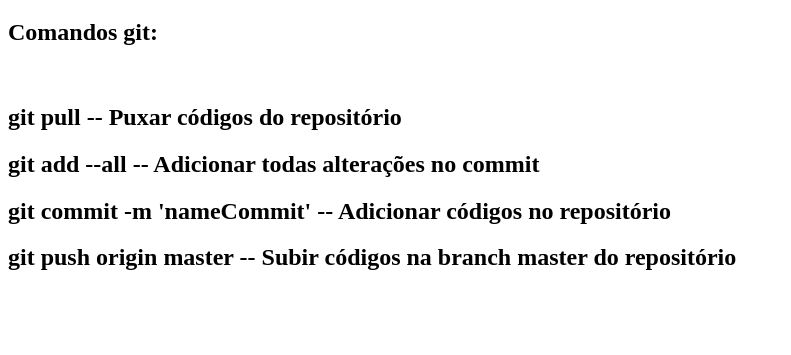
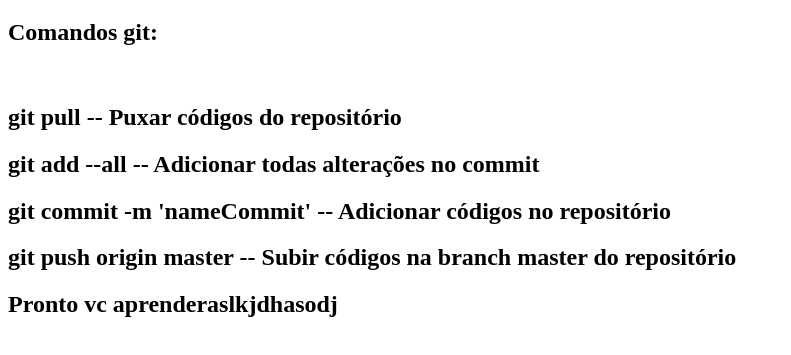
Before and after one commit to AlbertoMar7ins/MeConnect, a plain HTML site: page App/init.html in a window 1280 px wide. Shown: the part 61-416 px from the top of the page, without its empty margins (0-791 px from the left). Drawn offline with Linux system fonts and the light colour scheme.

Commit message:
bannerChanges

```diff
--- a/App/init.html
+++ b/App/init.html
@@ -14,5 +14,6 @@
     <h2>git add --all -- Adicionar todas alterações no commit</h2>
     <h2>git commit -m 'nameCommit' -- Adicionar códigos no repositório</h2>
     <h2>git push origin master -- Subir códigos na branch master do repositório</h2>
+    <h2>Pronto vc aprenderaslkjdhasodj</h2>
 </body>
 </html>
```
